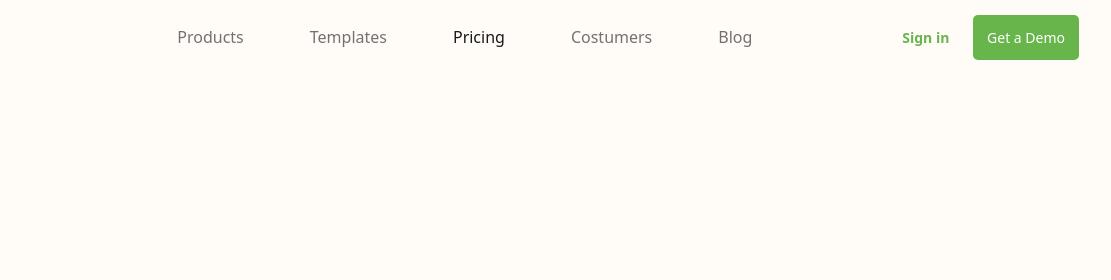
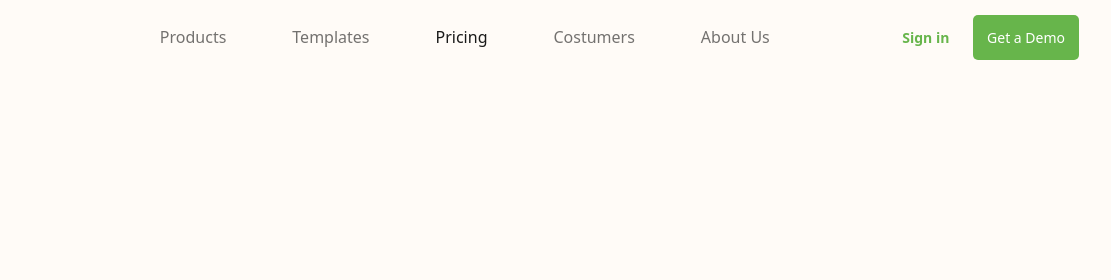
Before and after one commit to AlexxCepeda/Fase1_Sesion1, a website: page pricing.html in a window 1280 px wide. Shown: the top 280 px of the page, 169-1280 px from the left. Drawn offline with nearby package versions, Linux system fonts and the light colour scheme.

Commit message:
Modificamos error en navegacion seccion pricing

```diff
--- a/pricing.html
+++ b/pricing.html
@@ -44,7 +44,7 @@
                         <a class="nav-link" href="#">Costumers</a>
                     </li>
                     <li class="nav-item">
-                        <a class="nav-link" href="#">Blog</a>
+                        <a class="nav-link" href="aboutUs.html">About Us</a>
                     </li>
                 </ul>
                 <form class="form-inline my-2 my-lg-0 actions justify-content-end">
```
